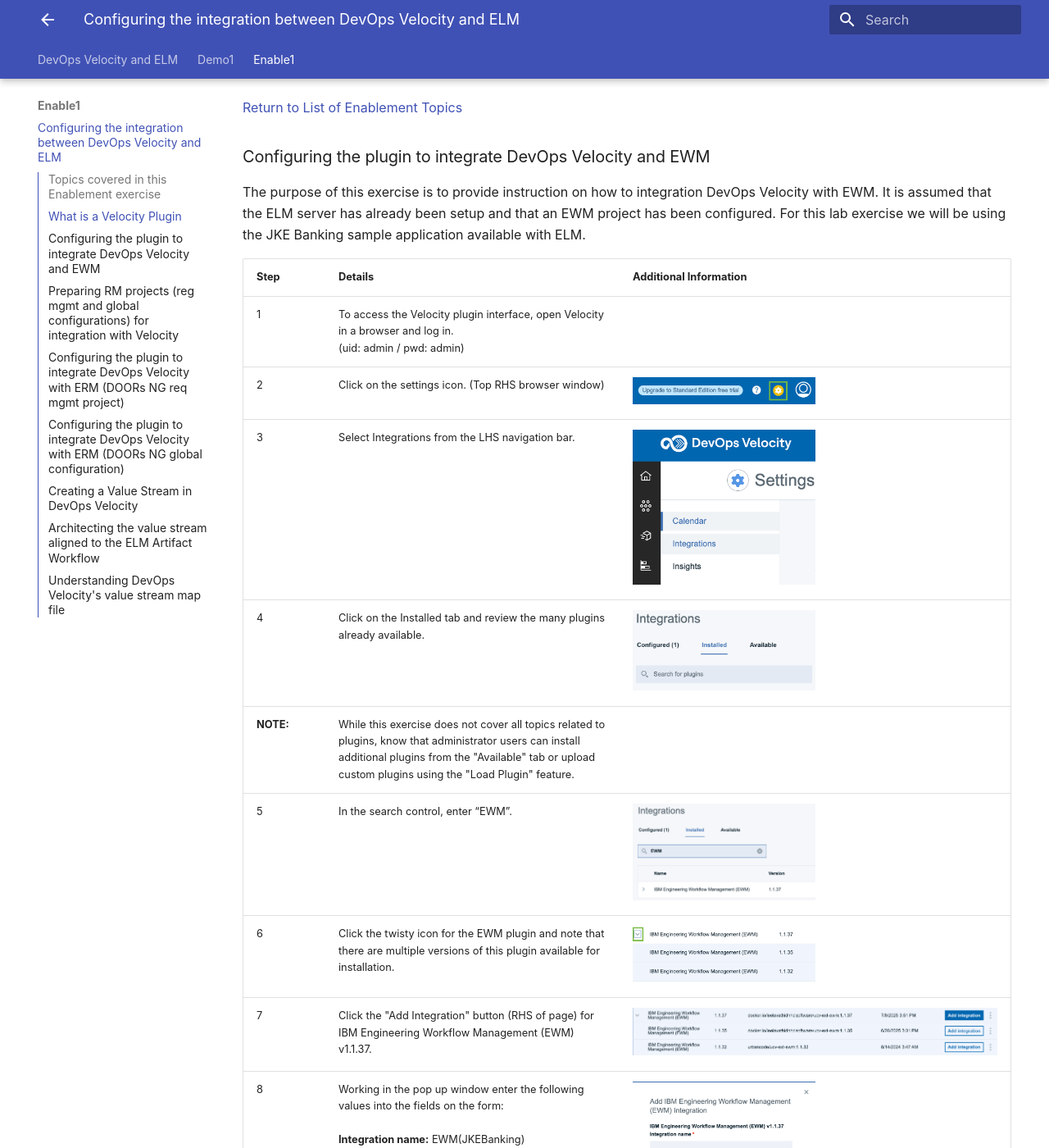
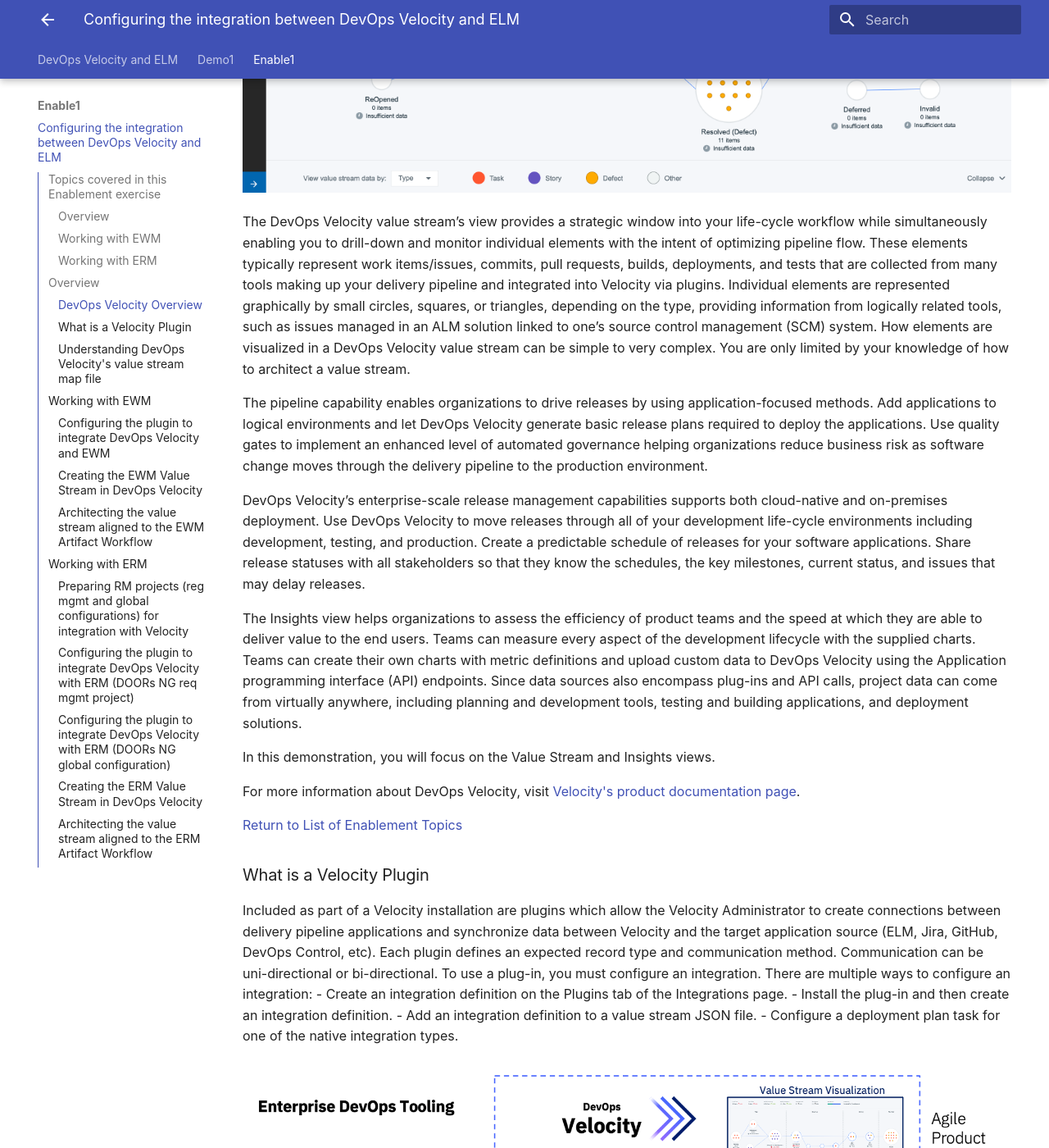
Before and after one commit to DevOpsAutomationLabs/ELM_Velocity, an MkDocs documentation site: the page built from docs/enable1/index.md, in a window 1280 px wide and 1400 px high, scrolled down 1404 px. Shown: the whole window at 82% size. Built offline with MkDocs 1.6.1 and Material for MkDocs 9.7.7, drawn with Linux system fonts in a browser that asks for light colours; some of the changed text lies outside the part shown.

Commit message:
multiple

```diff
--- a/docs/enable1/index.md
+++ b/docs/enable1/index.md
@@ -1,14 +1,46 @@
 # Configuring the integration between DevOps Velocity and ELM
 
-### Topics covered in this Enablement exercise
-1. [What is a Velocity Plugin](#what-is-a-velocity-plugin)
-2. [Configuring the plugin to integrate DevOps Velocity and EWM](#configuring-the-plugin-to-integrate-devops-velocity-and-ewm)
-3. [Preparing RM projects (reg mgmt and global configurations) for integration with Velocity](#preparing-rm-projects-reg-mgmt-and-global-configurations-for-integration-with-velocity)
-4. [Configuring the plugin to integrate DevOps Velocity with ERM (DOORs NG req mgmt project)](#configuring-the-plugin-to-integrate-devops-velocity-with-erm-doors-ng-req-mgt-project)
-5. [Configuring the plugin to integrate DevOps Velocity with ERM (DOORs NG global configuration)](#configuring-the-plugin-to-integrate-devops-velocity-with-erm-doors-ng-global-configuration)
-6. [Creating a Value Stream in DevOps Velocity](#creating-a-value-stream-in-devops-velocity)
-7. [Architecting the value stream aligned to the ELM Artifact Workflow](#architecting-the-value-stream-aligned-to-the-elm-artifact-workflow)
-8. [Understanding DevOps Velocity's value stream map file](#understanding-devops-velocitys-value-stream-map-file)
+## Topics covered in this Enablement exercise
+### Overview
+1. [DevOps Velocity Overview](#devops-velocity-overview)
+2. [What is a Velocity Plugin](#what-is-a-velocity-plugin)
+3. [Understanding DevOps Velocity's value stream map file](#understanding-devops-velocitys-value-stream-map-file)
+### Working with EWM
+4. [Configuring the plugin to integrate DevOps Velocity and EWM](#configuring-the-plugin-to-integrate-devops-velocity-and-ewm)
+5. [Creating the EWM Value Stream in DevOps Velocity](#creating-the-ewm-value-stream-in-devops-velocity)
+6. [Architecting the value stream aligned to the EWM Artifact Workflow](#architecting-the-value-stream-aligned-to-the-ewm-artifact-workflow)
+### Working with ERM
+7. [Preparing RM projects (reg mgmt and global configurations) for integration with Velocity](#preparing-rm-projects-reg-mgmt-and-global-configurations-for-integration-with-velocity)
+8. [Configuring the plugin to integrate DevOps Velocity with ERM (DOORs NG req mgmt project)](#configuring-the-plugin-to-integrate-devops-velocity-with-erm-doors-ng-req-mgmt-project)
+9. [Configuring the plugin to integrate DevOps Velocity with ERM (DOORs NG global configuration)](#configuring-the-plugin-to-integrate-devops-velocity-with-erm-doors-ng-global-configuration)
+10. [Creating the ERM Value Stream in DevOps Velocity](#creating-the-erm-value-stream-in-devops-velocity)
+11. [Architecting the value stream aligned to the ERM Artifact Workflow](#architecting-the-value-stream-aligned-to-the-erm-artifact-workflow)
+
+
+## Overview
+
+### DevOps Velocity Overview
+
+DevOps Velocity is a multi-container application installed in a Kubernetes container management system.
+<br/>
+<br/>
+![Velocity Value Stream screenshot](media/velocity_overview.png)
+
+The DevOps Velocity value stream’s view provides a strategic window into your life-cycle workflow while simultaneously enabling you to drill-down and monitor individual elements with the intent of optimizing pipeline flow. These elements typically represent work items/issues, commits, pull requests, builds, deployments, and tests that are collected from many tools making up your delivery pipeline and integrated into Velocity via plugins. Individual elements are represented graphically by small circles, squares, or triangles, depending on the type, providing information from logically related tools, such as issues managed in an ALM solution linked to one’s source control management (SCM) system. How elements are visualized in a DevOps Velocity value stream can be simple to very complex. You are only limited by your knowledge of how to architect a value stream.
+
+The pipeline capability enables organizations to drive releases by using application-focused methods. Add applications to logical environments and let DevOps Velocity generate basic release plans required to deploy the applications. Use quality gates to implement an enhanced level of automated governance helping organizations reduce business risk as software change moves through the delivery pipeline to the production environment.
+
+DevOps Velocity’s enterprise-scale release management capabilities supports both cloud-native and on-premises deployment. Use DevOps Velocity to move releases through all of your development life-cycle environments including development, testing, and production. Create a predictable schedule of releases for your software applications. Share release statuses with all stakeholders so that they know the schedules, the key milestones, current status, and issues that may delay releases.
+
+The Insights view helps organizations to assess the efficiency of product teams and the speed at which they are able to deliver value to the end users. Teams can measure every aspect of the development lifecycle with the supplied charts. Teams can create their own charts with metric definitions and upload custom data to DevOps Velocity using the Application programming interface (API) endpoints. Since data sources also encompass plug-ins and API calls, project data can come from virtually anywhere, including planning and development tools, testing and building applications, and deployment solutions.
+
+In this demonstration, you will focus on the Value Stream and Insights views.
+
+For more information about DevOps Velocity, visit [Velocity's product documentation page](https://www.ibm.com/docs/en/devops-velocity/5.1.0?topic=high-level-overview).
+<br/>
+
+[Return to List of Enablement Topics](#topics-covered-in-this-enablement-exercise)
+<br/>
 
 ### What is a Velocity Plugin
 
@@ -28,6 +60,17 @@
 
 [Return to List of Enablement Topics](#topics-covered-in-this-enablement-exercise)
 <br/>
+
+### Understanding DevOps Velocity's value stream map file
+<br/>
+
+| **Step** | **Details**  | **Additional Information** |
+| ------------- | ------------- | ------------- |
+
+[Return to List of Enablement Topics](#topics-covered-in-this-enablement-exercise)
+<br/>
+
+## Working with EWM
 
 ### Configuring the plugin to integrate DevOps Velocity and EWM
 
@@ -57,6 +100,26 @@
 [Return to List of Enablement Topics](#topics-covered-in-this-enablement-exercise)
 <br/>
 
+### Creating the EWM Value Stream in DevOps Velocity
+<br/>
+
+| **Step** | **Details**  | **Additional Information** |
+| ------------- | ------------- | ------------- |
+
+[Return to List of Enablement Topics](#topics-covered-in-this-enablement-exercise)
+<br/>
+
+### Architecting the value stream aligned to the EWM Artifact Workflow
+<br/>
+
+| **Step** | **Details**  | **Additional Information** |
+| ------------- | ------------- | ------------- |
+
+[Return to List of Enablement Topics](#topics-covered-in-this-enablement-exercise)
+<br/>
+
+## Working with ERM
+
 ### Preparing RM projects (reg mgmt and global configurations) for integration with Velocity
 <br/>
 
@@ -84,7 +147,7 @@
 [Return to List of Enablement Topics](#topics-covered-in-this-enablement-exercise)
 <br/>
 
-### Creating a Value Stream in DevOps Velocity
+### Creating the ERM Value Stream in DevOps Velocity
 <br/>
 
 | **Step** | **Details**  | **Additional Information** |
@@ -93,7 +156,7 @@
 [Return to List of Enablement Topics](#topics-covered-in-this-enablement-exercise)
 <br/>
 
-### Architecting the value stream aligned to the ELM Artifact Workflow
+### Architecting the value stream aligned to the ERM Artifact Workflow
 <br/>
 
 | **Step** | **Details**  | **Additional Information** |
@@ -101,12 +164,3 @@
 
 [Return to List of Enablement Topics](#topics-covered-in-this-enablement-exercise)
 <br/>
-
-### Understanding DevOps Velocity's value stream map file
-<br/>
-
-| **Step** | **Details**  | **Additional Information** |
-| ------------- | ------------- | ------------- |
-
-[Return to List of Enablement Topics](#topics-covered-in-this-enablement-exercise)
-<br/>
```
Also changed, not shown: docs/enable1/media/velocity_overview.png (added).
